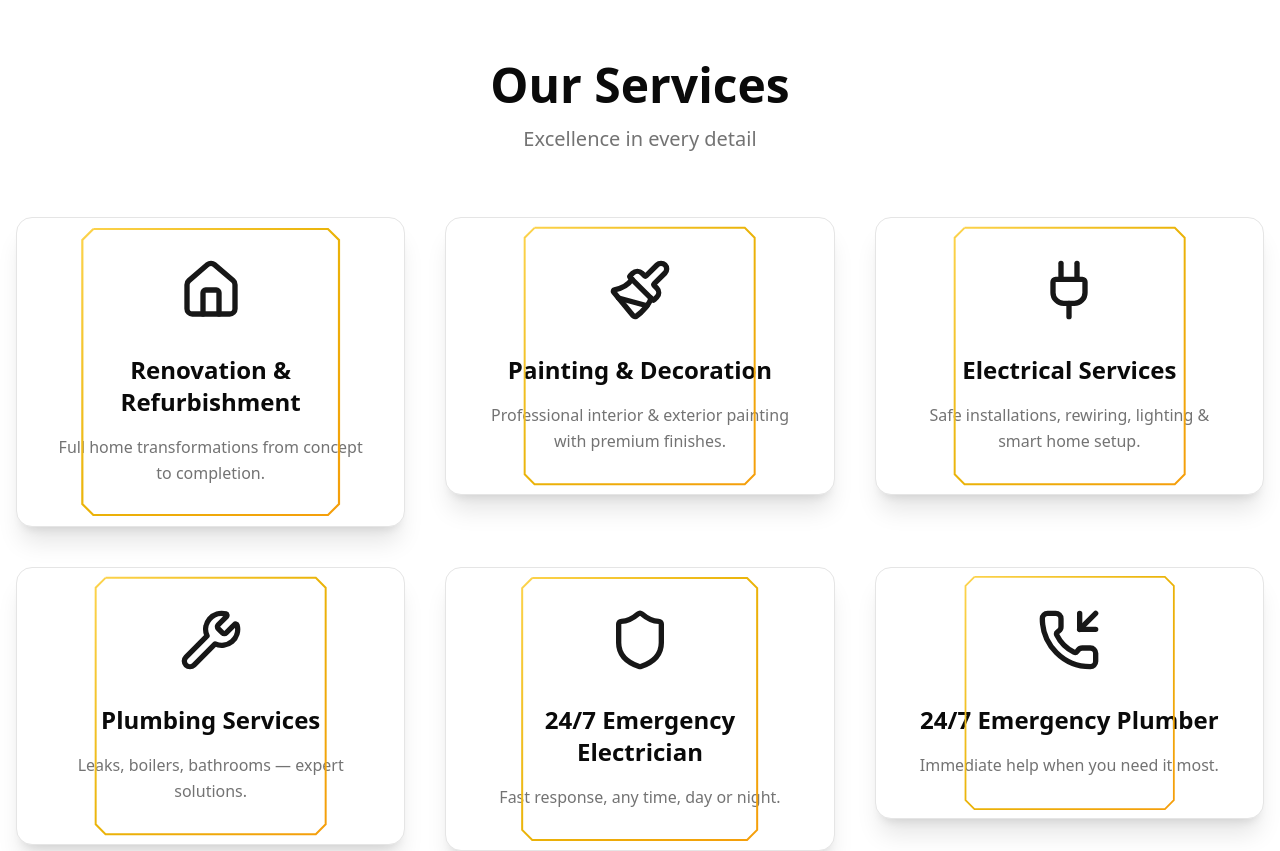
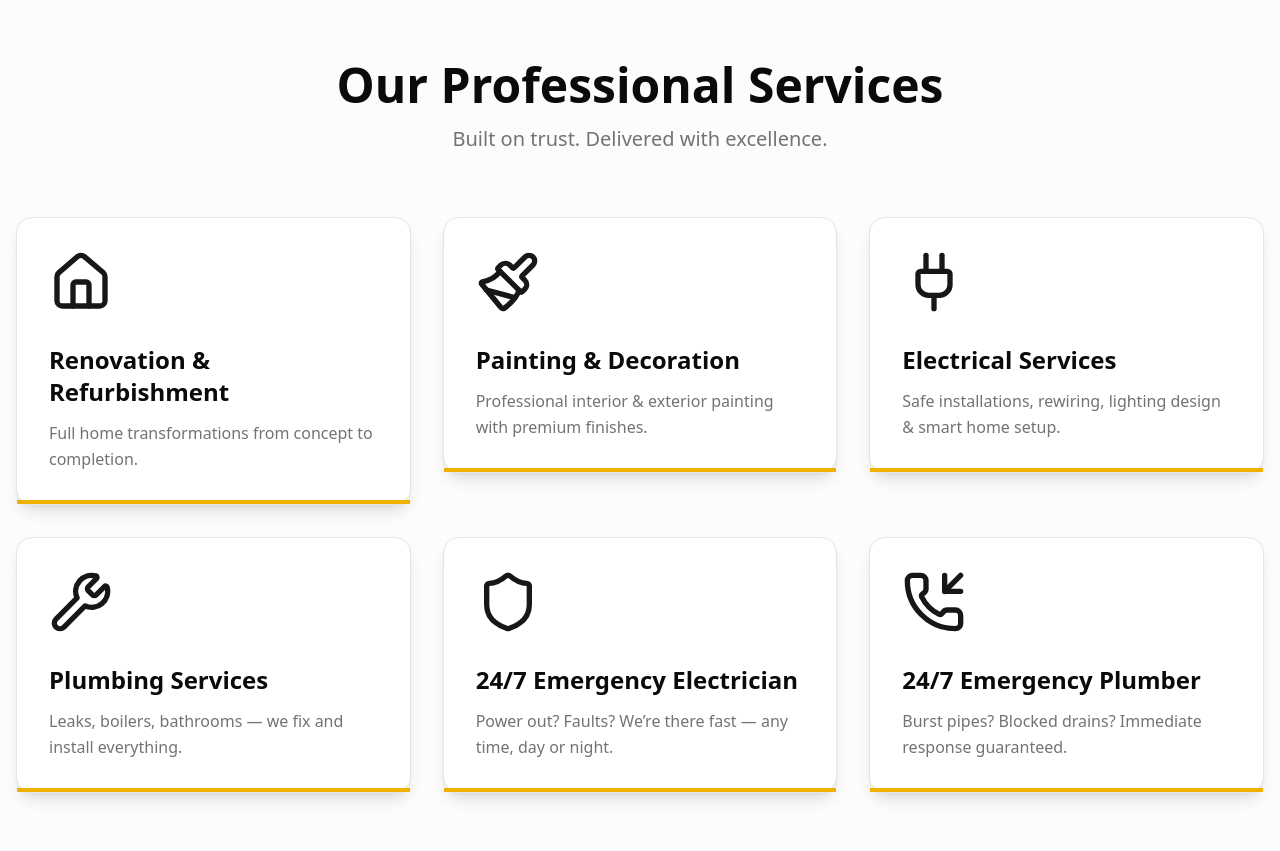
Before and after one commit to niiima/pro-construction, a Next.js app: page / in a window 1280 px wide. Shown: the part 900-1751 px from the top of the page. Built offline with nearby package versions, Linux system fonts and the light colour scheme.

Commit message:
remove animation

```diff
--- a/components/Services.tsx
+++ b/components/Services.tsx
@@ -8,111 +8,89 @@ import {
     Wrench,
     Shield,
     PhoneIncoming,
-    Sparkles,
 } from "lucide-react";
 
 const services = [
-    { icon: Home, title: "Renovation & Refurbishment", desc: "Full home transformations from concept to completion." },
-    { icon: Paintbrush, title: "Painting & Decoration", desc: "Professional interior & exterior painting with premium finishes." },
-    { icon: Plug, title: "Electrical Services", desc: "Safe installations, rewiring, lighting & smart home setup." },
-    { icon: Wrench, title: "Plumbing Services", desc: "Leaks, boilers, bathrooms — expert solutions." },
-    { icon: Shield, title: "24/7 Emergency Electrician", desc: "Fast response, any time, day or night." },
-    { icon: PhoneIncoming, title: "24/7 Emergency Plumber", desc: "Immediate help when you need it most." },
+    { icon: Home, title: "Renovation & Refurbishment", description: "Full home transformations from concept to completion." },
+    { icon: Paintbrush, title: "Painting & Decoration", description: "Professional interior & exterior painting with premium finishes." },
+    { icon: Plug, title: "Electrical Services", description: "Safe installations, rewiring, lighting design & smart home setup." },
+    { icon: Wrench, title: "Plumbing Services", description: "Leaks, boilers, bathrooms — we fix and install everything." },
+    { icon: Shield, title: "24/7 Emergency Electrician", description: "Power out? Faults? We’re there fast — any time, day or night." },
+    { icon: PhoneIncoming, title: "24/7 Emergency Plumber", description: "Burst pipes? Blocked drains? Immediate response guaranteed." },
 ];
 
 export default function Services() {
-    const draw = {
-        hidden: { pathLength: 0, opacity: 0 },
-        visible: (i: number) => ({
-            pathLength: 1,
-            opacity: 1,
-            transition: {
-                pathLength: { delay: i * 0.4, duration: 1.8, ease: "easeInOut" },
-                opacity: { delay: i * 0.4, duration: 0.01 },
-            },
-        }),
-    };
-
     return (
-        <section id="services" className="py-20 bg-background">
+        <section id="services" className="py-20 bg-muted/30">
             <div className="container mx-auto px-4">
                 <motion.div
-                    initial={{ opacity: 0, y: 30 }}
+                    initial={{ opacity: 0, y: 20 }}
                     whileInView={{ opacity: 1, y: 0 }}
                     viewport={{ once: true }}
                     className="text-center mb-16"
                 >
-                    <h2 className="text-4xl md:text-5xl font-bold mb-4">Our Services</h2>
-                    <p className="text-xl text-muted-foreground">Excellence in every detail</p>
+                    <h2 className="text-4xl md:text-5xl font-bold mb-4">
+                        Our Professional Services
+                    </h2>
+                    <p className="text-xl text-muted-foreground">
+                        Built on trust. Delivered with excellence.
+                    </p>
                 </motion.div>
 
-                <div className="grid grid-cols-1 md:grid-cols-2 lg:grid-cols-3 gap-10 max-w-7xl mx-auto">
+                <div className="grid grid-cols-1 md:grid-cols-2 lg:grid-cols-3 gap-8">
                     {services.map((service, index) => {
                         const Icon = service.icon;
 
                         return (
                             <motion.div
                                 key={service.title}
-                                initial={{ opacity: 0, y: 40 }}
+                                initial={{ opacity: 0, y: 60 }}
                                 whileInView={{ opacity: 1, y: 0 }}
                                 viewport={{ once: true }}
-                                transition={{ delay: index * 0.2 }}
-                                className="group relative"
+                                transition={{ delay: index * 0.15, duration: 0.7, ease: "easeOut" }}
                             >
-                                <div className="relative bg-card rounded-2xl p-10 shadow-xl border border-border
-                                hover:shadow-2xl hover:border-yellow-600/40
-                                transition-all duration-700 hover:-translate-y-4">
-                                    {/* Elegant SVG Frame — Now Perfectly Sized & Visible */}
-                                    <motion.svg
-                                        className="absolute inset-0 w-full h-full pointer-events-none"
-                                        viewBox="0 0 380 420"
-                                        fill="none"
+                                {/* Card with tap animation for mobile */}
+                                <motion.div
+                                    whileTap={{ scale: 0.95 }}  // Mobile tap feedback
+                                    whileHover={{ y: -8 }}      // Desktop hover lift
+                                    className="group relative bg-card rounded-2xl p-8 shadow-lg border
+                             hover:shadow-2xl transition-all duration-500 cursor-pointer
+                             hover:bg-yellow-50 dark:hover:bg-yellow-950/20"
                                 >
-                                        <motion.path
-                                            d="M 30 15
-                         L 350 15
-                         L 365 30
-                         L 365 390
-                         L 350 405
-                         L 30 405
-                         L 15 390
-                         L 15 30
-                         Z"
-                                            stroke="url(#gold)"
-                                            strokeWidth="3"
-                                            variants={draw}
-                                            initial="hidden"
-                                            whileInView="visible"
-                                            viewport={{ once: true }}
-                                            custom={index}
-                                        />
-                                        <defs>
-                                            <linearGradient id="gold" x1="0%" y1="0%" x2="100%" y2="100%">
-                                                <stop offset="0%" stopColor="#fCD34D" />
-                                                <stop offset="50%" stopColor="#EAB308" />
-                                                <stop offset="100%" stopColor="#F59E0B" />
-                                            </linearGradient>
-                                        </defs>
-                                    </motion.svg>
+                                    {/* Yellow/orange accent on hover/tap */}
+                                    <div className="absolute inset-0 rounded-2xl bg-gradient-to-br from-yellow-400/20 to-orange-500/20 opacity-0 group-hover:opacity-100 transition-opacity duration-500" />
 
-                                    {/* Icon with floating + sparkle */}
+                                    <div className="relative z-10">
                                         <motion.div
-                                        whileHover={{ scale: 1.15 }}
-                                        whileTap={{ scale: 1.25 }}
+                                            whileHover={{ scale: 1.2, rotate: 8 }}
+                                            whileTap={{ scale: 1.3, rotate: -8 }}
                                             transition={{ type: "spring", stiffness: 400 }}
-                                        className="relative z-10 mb-8 flex justify-center"
+                                            className="mb-6 inline-block"
                                         >
-                                        <Icon className="h-16 w-16 text-primary group-hover:text-yellow-600 transition-colors duration-500" />
-                                        <Sparkles className="absolute -top-3 -right-3 h-8 w-8 text-yellow-500 opacity-0 group-hover:opacity-100 transition-opacity duration-700" />
+                                            <Icon className="h-16 w-16 text-primary
+                                      group-hover:text-yellow-600
+                                      transition-colors duration-300" />
                                         </motion.div>
 
-                                    <h3 className="text-2xl font-bold text-center mb-4 group-hover:text-yellow-600 transition-colors duration-500">
+                                        <h3 className="text-2xl font-bold mb-3
+                                   group-hover:text-yellow-600
+                                   transition-colors duration-300">
                                             {service.title}
                                         </h3>
-                                    <p className="text-center text-muted-foreground leading-relaxed">
-                                        {service.desc}
+                                        <p className="text-muted-foreground leading-relaxed">
+                                            {service.description}
                                         </p>
                                     </div>
+
+                                    {/* Bottom yellow/orange line */}
+                                    <motion.div
+                                        className="absolute bottom-0 left-0 h-1  bg-yellow-500"
+                                        initial={{ width: 0 }}
+                                        whileInView={{ width: "100%" }}
+                                        viewport={{ once: true }}
+                                        transition={{ duration: 1.2, delay: index * 0.2 }}
+                                    />
+                                </motion.div>
                             </motion.div>
                         );
                     })}
```
Lines whose indentation alone changed are shown as unchanged.
